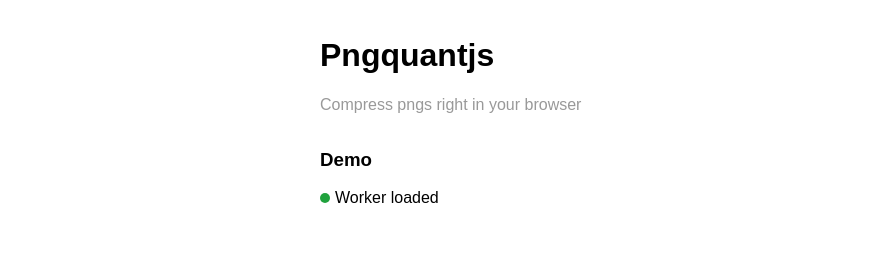
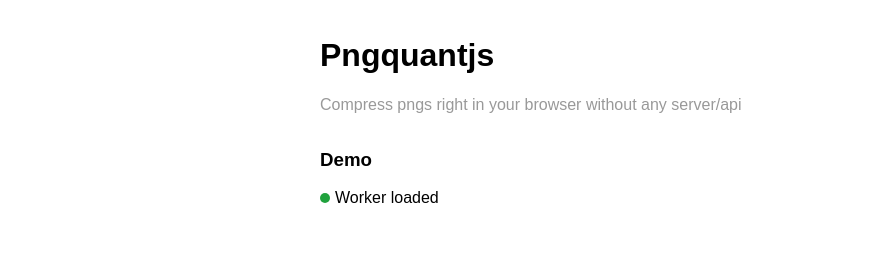
Before and after one commit to psych0der/pngquantjs, a plain HTML site: page index.html in a window 1280 px wide. Shown: the top 254 px of the page, 0-875 px from the left. Drawn offline with Linux system fonts and the light colour scheme.

Commit message:
change desc

```diff
--- a/index.html
+++ b/index.html
@@ -21,7 +21,7 @@
         <div class="header">
             <header class="wrapper clearfix">
                 <h1 class="title">Pngquantjs</h1>
-                <p class="subtitle">Compress pngs right in your browser</p>
+                <p class="subtitle">Compress pngs right in your browser without any server/api</p>
             </header>
         </div>
 
```
